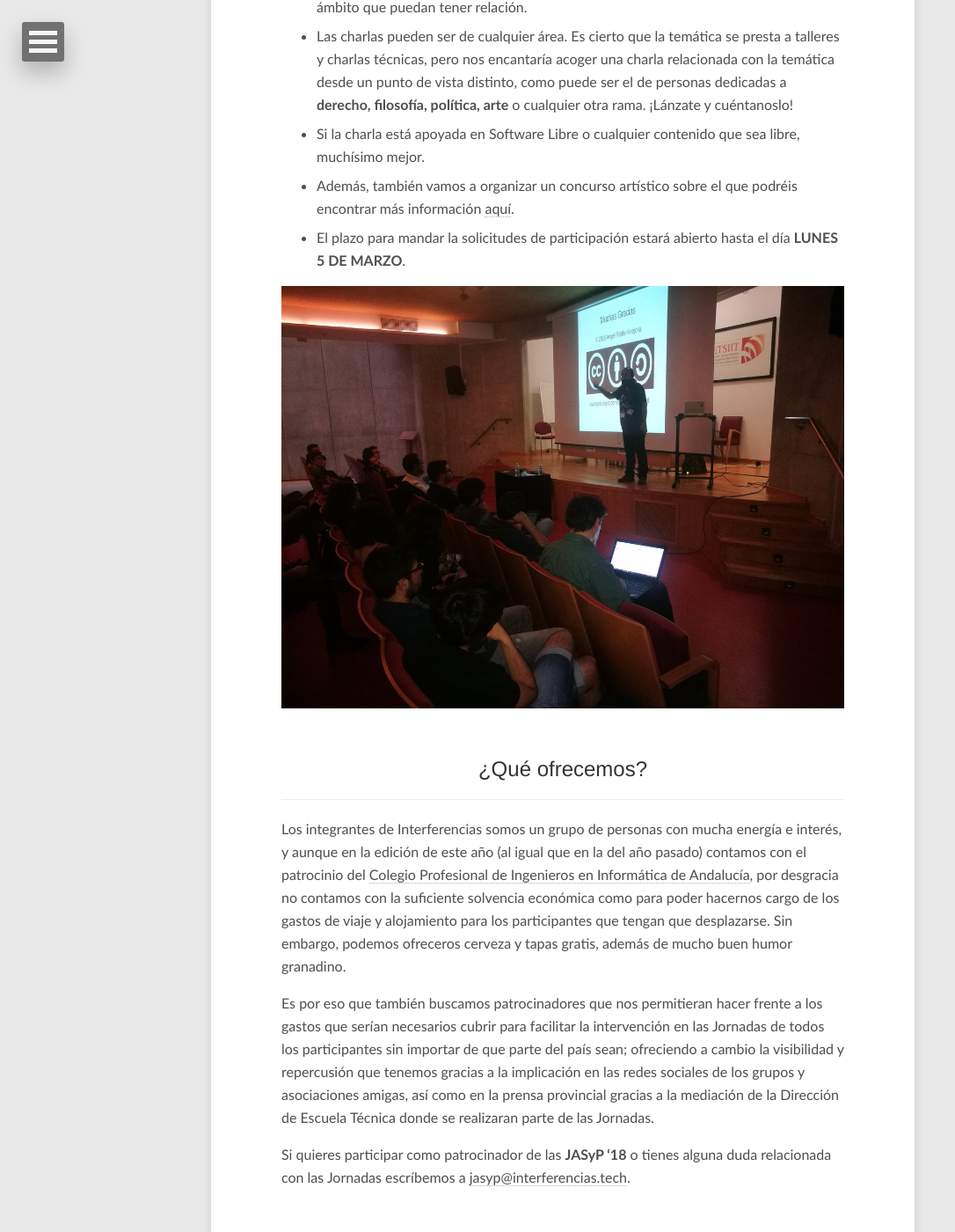
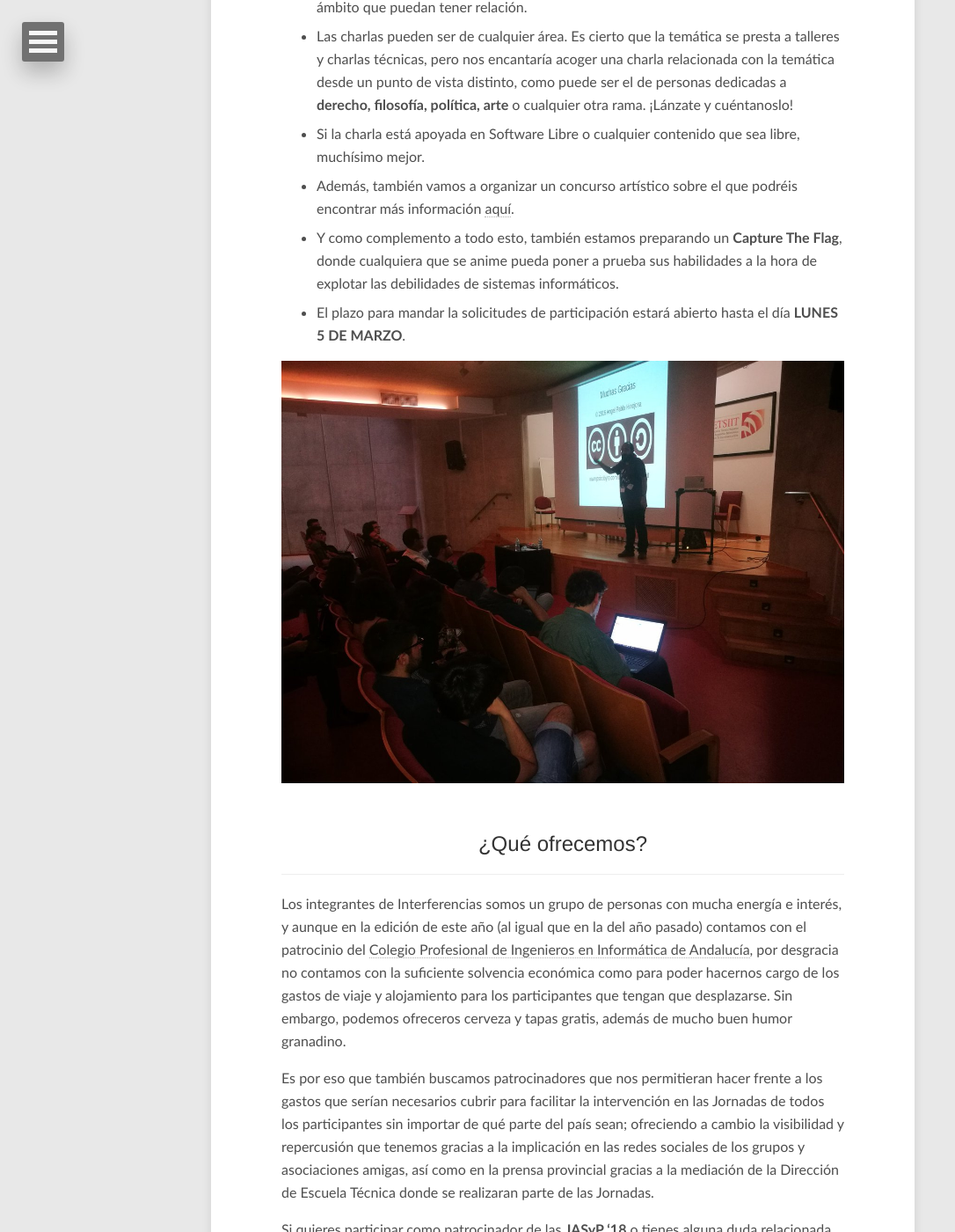
Before and after one commit to Interferencias/interferencias.github.io, a Jekyll site: the page built from _pages/jasyp/jasyp.md, in a window 1280 px wide and 1400 px high, scrolled down 1612 px. Shown: the whole window at 88% size, without its empty margins (0-1086 px from the left). Built offline with Jekyll 4.4.1, drawn with Linux system fonts in a browser that asks for light colours; nearby versions of some CDN libraries.

Commit message:
Modifica página JASYP

```diff
--- a/_pages/jasyp/jasyp.md
+++ b/_pages/jasyp/jasyp.md
@@ -26,6 +26,7 @@
 - Las charlas pueden ser de cualquier área. Es cierto que la temática se presta a talleres y charlas técnicas, pero nos encantaría acoger una charla relacionada con la temática desde un punto de vista distinto, como puede ser el de personas dedicadas a **derecho, filosofía, política, arte** o cualquier otra rama. ¡Lánzate y cuéntanoslo!
 - Si la charla está apoyada en Software Libre o cualquier contenido que sea libre, muchísimo mejor.
 - Además, también vamos a organizar un concurso artístico sobre el que podréis encontrar más información [aquí]({{ site.url }}/jasyp/concurso/).
+- Y como complemento a todo esto, también estamos preparando un **Capture The Flag**, donde cualquiera que se anime pueda poner a prueba sus habilidades a la hora de explotar las debilidades de sistemas informáticos.
 - El plazo para mandar la solicitudes de participación estará abierto hasta el día **LUNES 5 DE MARZO**.
 
 ![cartel_privacidad_etsiit]({{ "/assets/images/jasyp/17/02.jpg" }})
@@ -40,7 +41,7 @@
 
 Los integrantes de Interferencias somos un grupo de personas con mucha energía e interés, y aunque en la edición de este año (al igual que en la del año pasado) contamos con el patrocinio del [Colegio Profesional de Ingenieros en Informática de Andalucía](http://cpiiand.es/), por desgracia no contamos con la suficiente solvencia económica como para poder hacernos cargo de los gastos de viaje y alojamiento para los participantes que tengan que desplazarse. Sin embargo, podemos ofreceros cerveza y tapas gratis, además de mucho buen humor granadino.
 
-Es por eso que también buscamos patrocinadores que nos permitieran hacer frente a los gastos que serían necesarios cubrir para facilitar la intervención en las Jornadas de todos los participantes sin importar de que parte del país sean; ofreciendo a cambio la visibilidad y repercusión que tenemos gracias a la implicación en las redes sociales de los grupos y asociaciones amigas, así como en la prensa provincial gracias a la mediación de la Dirección de Escuela Técnica donde se realizaran parte de las Jornadas.
+Es por eso que también buscamos patrocinadores que nos permitieran hacer frente a los gastos que serían necesarios cubrir para facilitar la intervención en las Jornadas de todos los participantes sin importar de qué parte del país sean; ofreciendo a cambio la visibilidad y repercusión que tenemos gracias a la implicación en las redes sociales de los grupos y asociaciones amigas, así como en la prensa provincial gracias a la mediación de la Dirección de Escuela Técnica donde se realizaran parte de las Jornadas.
 
 Si quieres participar como patrocinador de las **JASyP '18** o tienes alguna duda relacionada con las Jornadas escríbemos a [jasyp@interferencias.tech](mailto:[jasyp@interferencias.tech]).
 
```
Also changed, not shown: _pages/jasyp/concurso.md (+1 -1 lines).
